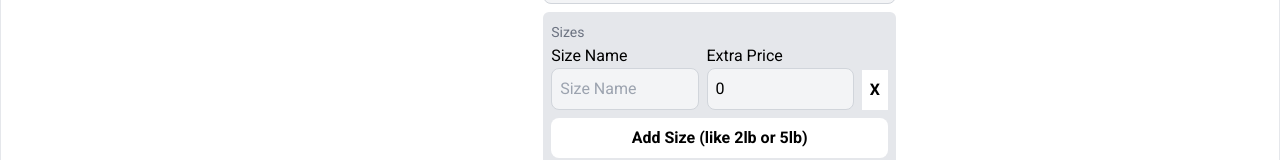
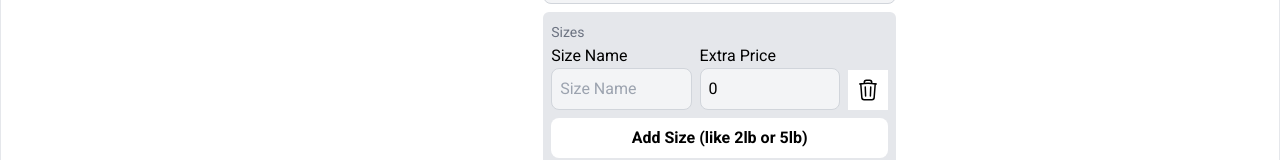
Before and after one commit to TanvirHasanPrince/pure-pump-supplement-store, a Next.js app: page /supplements/edit/1 in a window 1280 px wide. Both pictures are taken after typing "Sample", "Sample", "Sample" into the empty fields and a click on the button "Add Size (like 2lb or 5lb)". Shown: the part 431-591 px from the top of the page. Built offline with nearby package versions, Linux system fonts and the light colour scheme; no server answers; the database is empty.

Commit message:
[Added]- Trash Icon

```diff
--- /dev/null
+++ b/src/app/components/icons/TrashIcon.js
@@ -0,0 +1,22 @@
+
+
+const TrashIcon = () => {
+ return (
+   <svg
+     xmlns="http://www.w3.org/2000/svg"
+     fill="none"
+     viewBox="0 0 24 24"
+     stroke-width="1.5"
+     stroke="currentColor"
+     class="w-6 h-6"
+   >
+     <path
+       stroke-linecap="round"
+       stroke-linejoin="round"
+       d="M14.74 9l-.346 9m-4.788 0L9.26 9m9.968-3.21c.342.052.682.107 1.022.166m-1.022-.165L18.16 19.673a2.25 2.25 0 01-2.244 2.077H8.084a2.25 2.25 0 01-2.244-2.077L4.772 5.79m14.456 0a48.108 48.108 0 00-3.478-.397m-12 .562c.34-.059.68-.114 1.022-.165m0 0a48.11 48.11 0 013.478-.397m7.5 0v-.916c0-1.18-.91-2.164-2.09-2.201a51.964 51.964 0 00-3.32 0c-1.18.037-2.09 1.022-2.09 2.201v.916m7.5 0a48.667 48.667 0 00-7.5 0"
+     />
+   </svg>
+ );
+};
+
+export default TrashIcon;
--- a/src/app/components/layout/StoreItemForm.js
+++ b/src/app/components/layout/StoreItemForm.js
@@ -1,5 +1,6 @@
 import EditableImage from "./EditableImage";
 import { useState } from "react";
+import TrashIcon from "../../components/icons/TrashIcon";
 
 const StoreItemForm = ({ onSubmit, storeItem }) => {
   const [image, setImage] = useState(storeItem?.image || "");
@@ -94,7 +95,7 @@ const StoreItemForm = ({ onSubmit, storeItem }) => {
                       className="bg-white p-2 mb-2  font-bold text-black w-full"
                       onClick={() => removeSize(index)}
                     >
-                      X
+                      <TrashIcon></TrashIcon>
                     </button>
                   </div>
                 </div>
```
